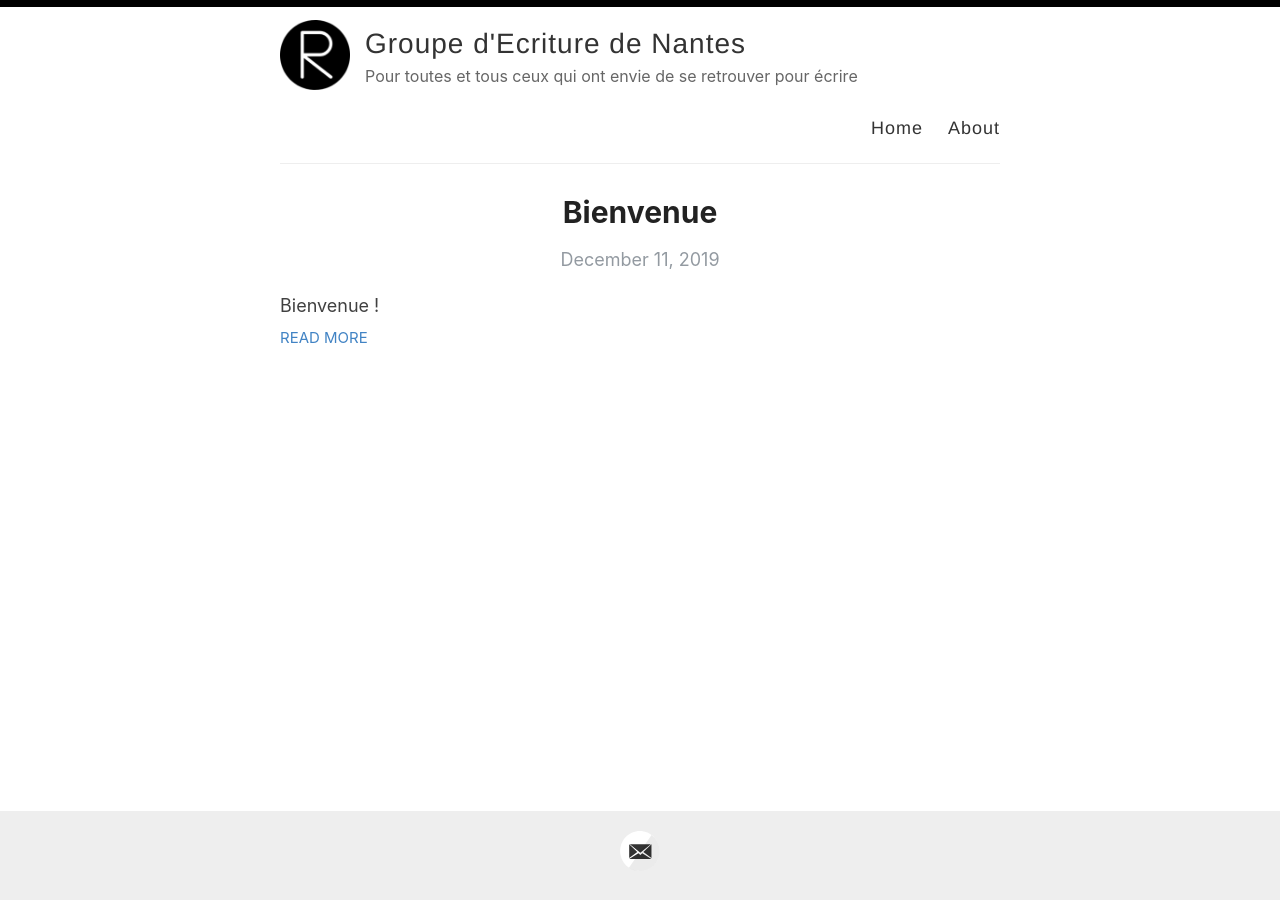
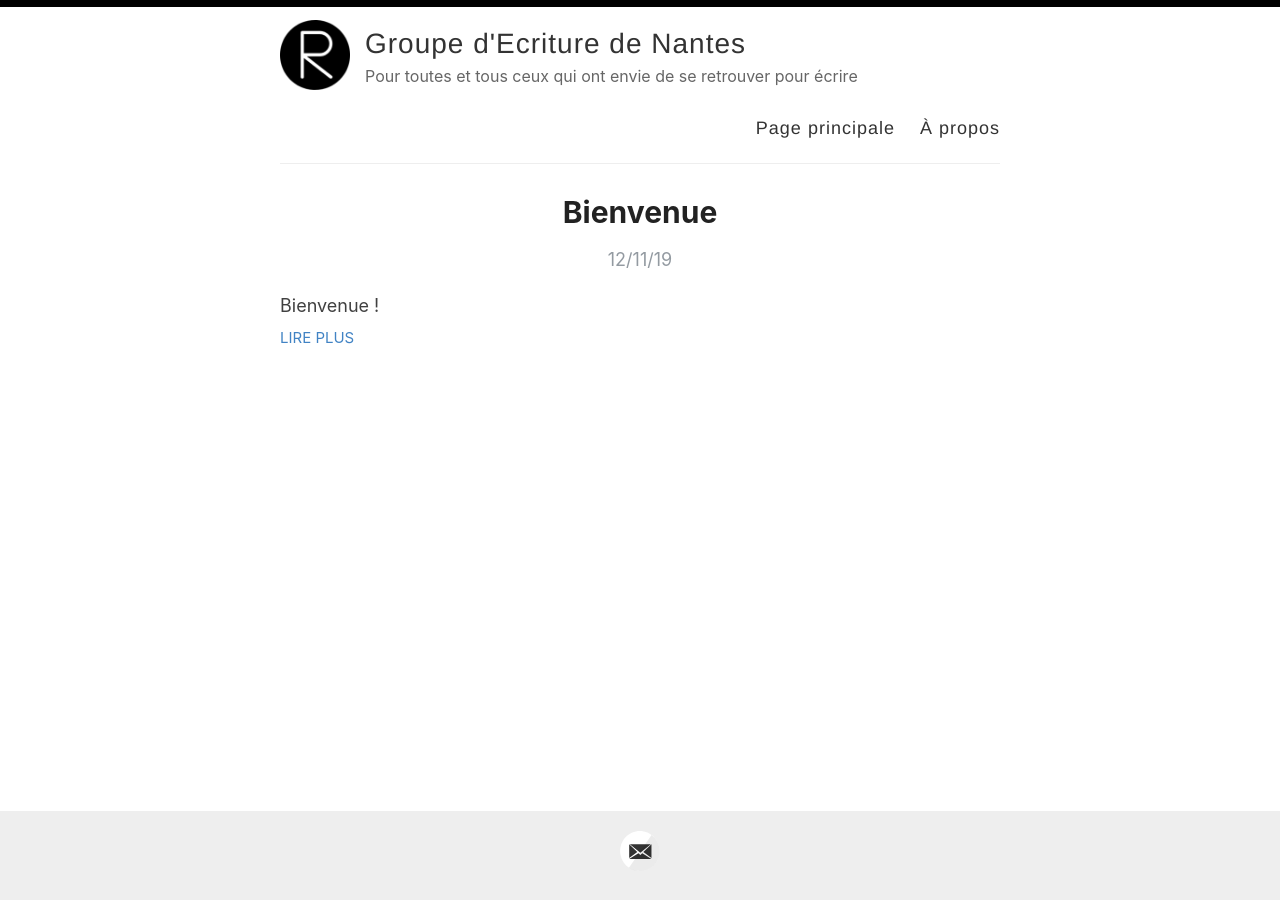
Before and after one commit to rivten/groupe-ecriture-nantes, a Jekyll site: the page built from index.html, in a window 1280 px wide. Built offline with Jekyll 4.4.1, drawn with Linux system fonts in a browser that asks for light colours; the list of posts is cut into pages by our own code.

Commit message:
make the site more french

```diff
--- a/_layouts/default.html
+++ b/_layouts/default.html
@@ -27,8 +27,8 @@
             </div>
 
             <nav>
-              <a href="{{ site.baseurl }}/">Home</a>
-              <a href="{{ site.baseurl }}/about">About</a>
+              <a href="{{ site.baseurl }}/">Page principale</a>
+              <a href="{{ site.baseurl }}/about">À propos</a>
             </nav>
           </header>
         </div>
--- a/index.html
+++ b/index.html
@@ -9,14 +9,14 @@ layout: default
         <h1>{{ post.title }}</h1>
 
         <div>
-          <p class="post_date">{{ post.date | date: "%B %e, %Y" }}</p>
+          <p class="post_date">{{ post.date | date: "%D" }}</p>
         </div>
       </a>
       <div class="entry">
         {{ post.excerpt }}
       </div>
 
-      <a href="{{ site.baseurl }}{{ post.url }}" class="read-more">Read More</a>
+      <a href="{{ site.baseurl }}{{ post.url }}" class="read-more">Lire plus</a>
     </article>
   {% endfor %}
 
```
Also changed, not shown: other parts of index.html (+4 -4 lines), _pages/about.md (+1 -1 lines).
